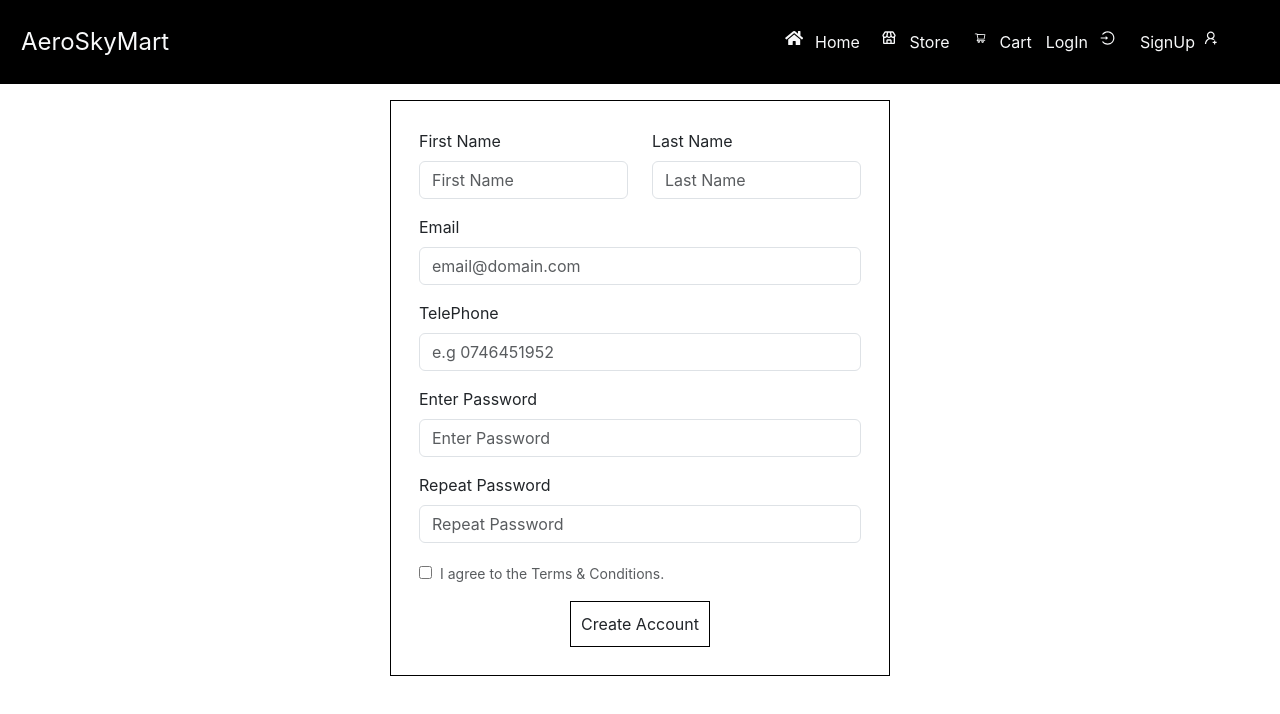
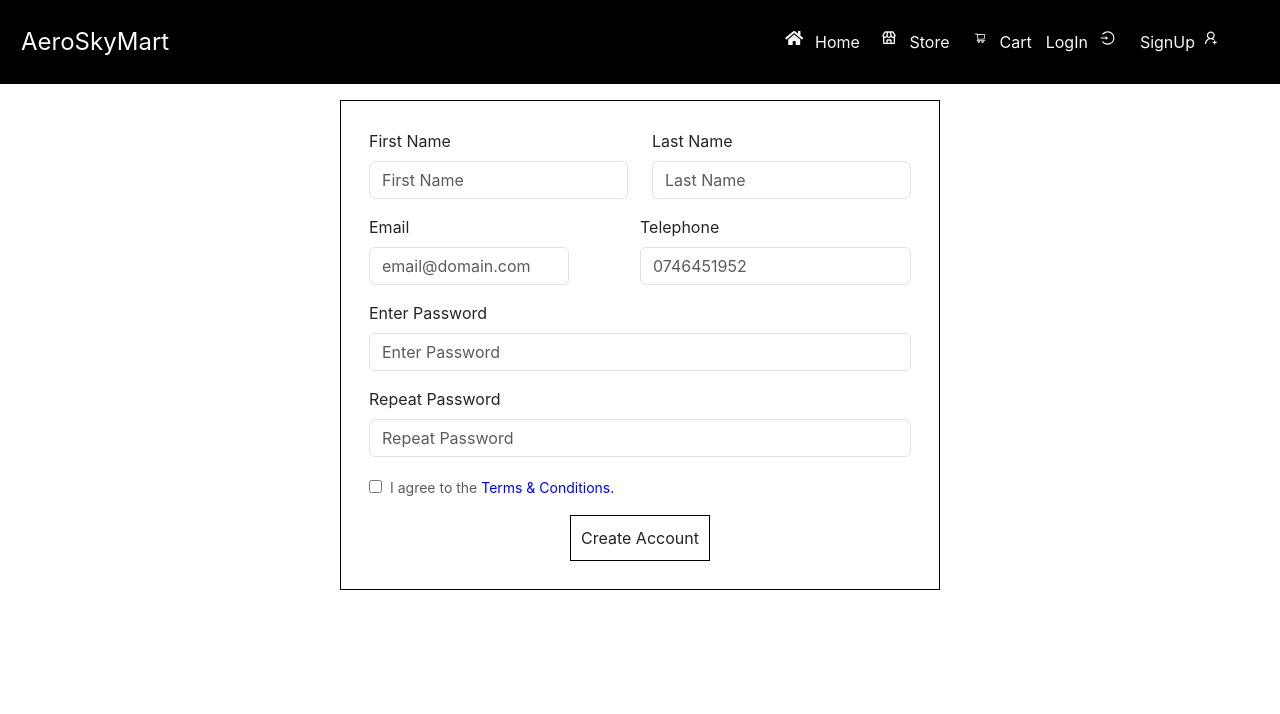
Before and after one commit to Osorabrian/AeroSkyMart, a React (Create React App) app: page /signup in a window 1280 px wide. Shown: the top 714 px of the page. Built offline with nearby package versions, Linux system fonts and the light colour scheme.

Commit message:
format sign Up form

```diff
--- a/src/Components/Signup/SignUp.css
+++ b/src/Components/Signup/SignUp.css
@@ -1,5 +1,5 @@
 #signup-form{
-    max-width: 500px;
+    max-width: 600px;
 }
 
 #create-button{
@@ -10,3 +10,8 @@
     background-color: black;
     color: white;
 }
+
+#email-input{
+    max-width: 200px;
+    margin-right: 5px;
+}
--- a/src/Components/Signup/SignUp.js
+++ b/src/Components/Signup/SignUp.js
@@ -18,16 +18,19 @@ export default function SignUp(){
                     </div>
                 </div>
 
-                <div className="mb-3">
+                <div className="mb-3 flex flex-wrap">
+                    <div className="col-6">
                         <label className="form-label">Email</label>
-                        <input placeholder="email@domain.com" required className="form-control" type="text" />
+                        <input placeholder="email@domain.com" required className="form-control" type="email" id={'email-input'}/>
+                    </div>
+                    <div className="col-6">
+                        <label className="form-label">Telephone</label>
+                        <input className="form-control" type={'tel'} placeholder="0746451952" required />
+                    </div>
                 </div>
 
 
-                <div className="mb-3">
-                        <label className="form-label">TelePhone</label>
-                        <input className="form-control" type={'number'} placeholder="e.g 0746451952" required />
-                </div>
+
 
                 <div className="mb-3">
                     <label className="form-label">Enter Password</label>
@@ -39,7 +42,8 @@ export default function SignUp(){
                     <input type="password" required className="form-control" placeholder="Repeat Password" />
                 </div>
 
-                <input type="checkbox" className="me-2" /><label className="form-text">I agree to the <a href="https://www.amazon.com/">Terms & Conditions.</a></label>
+                <input type="checkbox" className="me-2" />
+                <label className="form-text">I agree to the <a href="https://www.amazon.com/" className="text-[rgb(0,0,255)]">Terms & Conditions.</a></label>
 
                 <div style={{textAlign: 'center'}} className="mt-3">
                     <button className="border-1 border-black" id='create-button'>Create Account</button>
```
